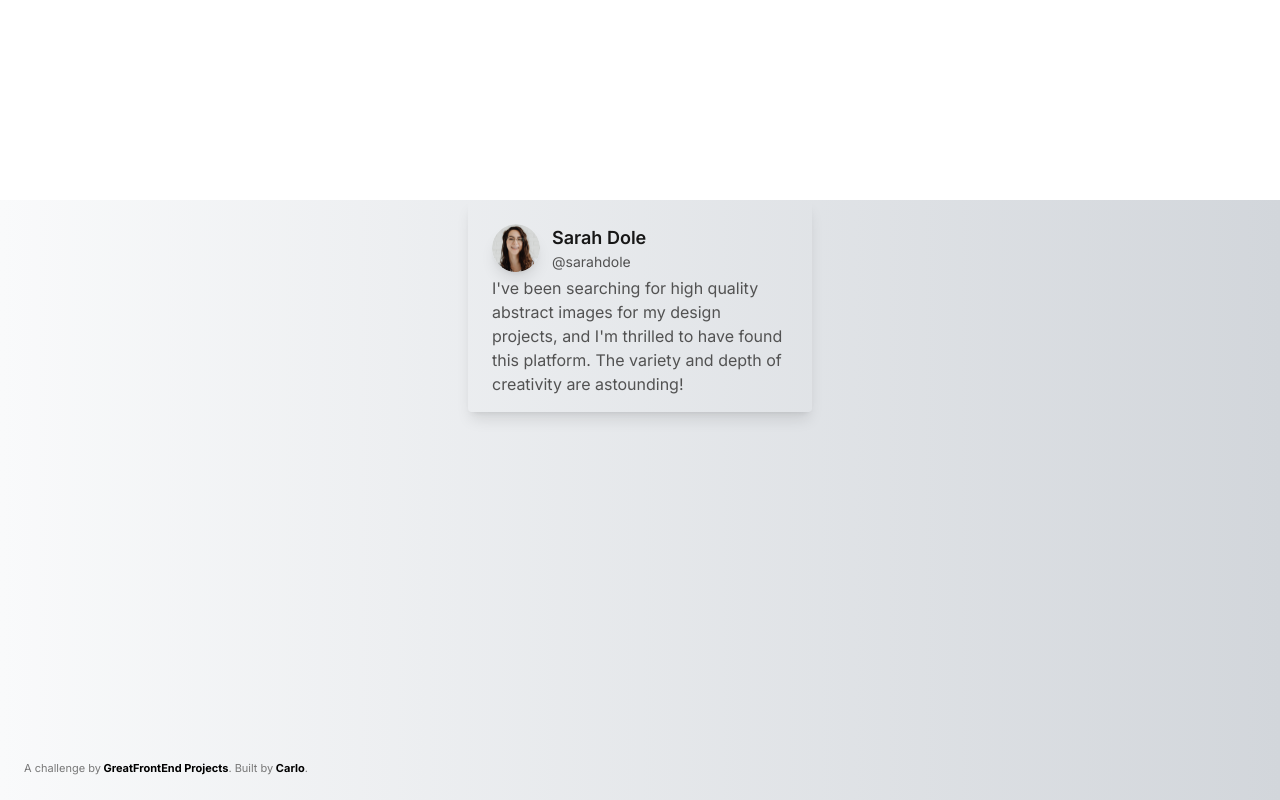
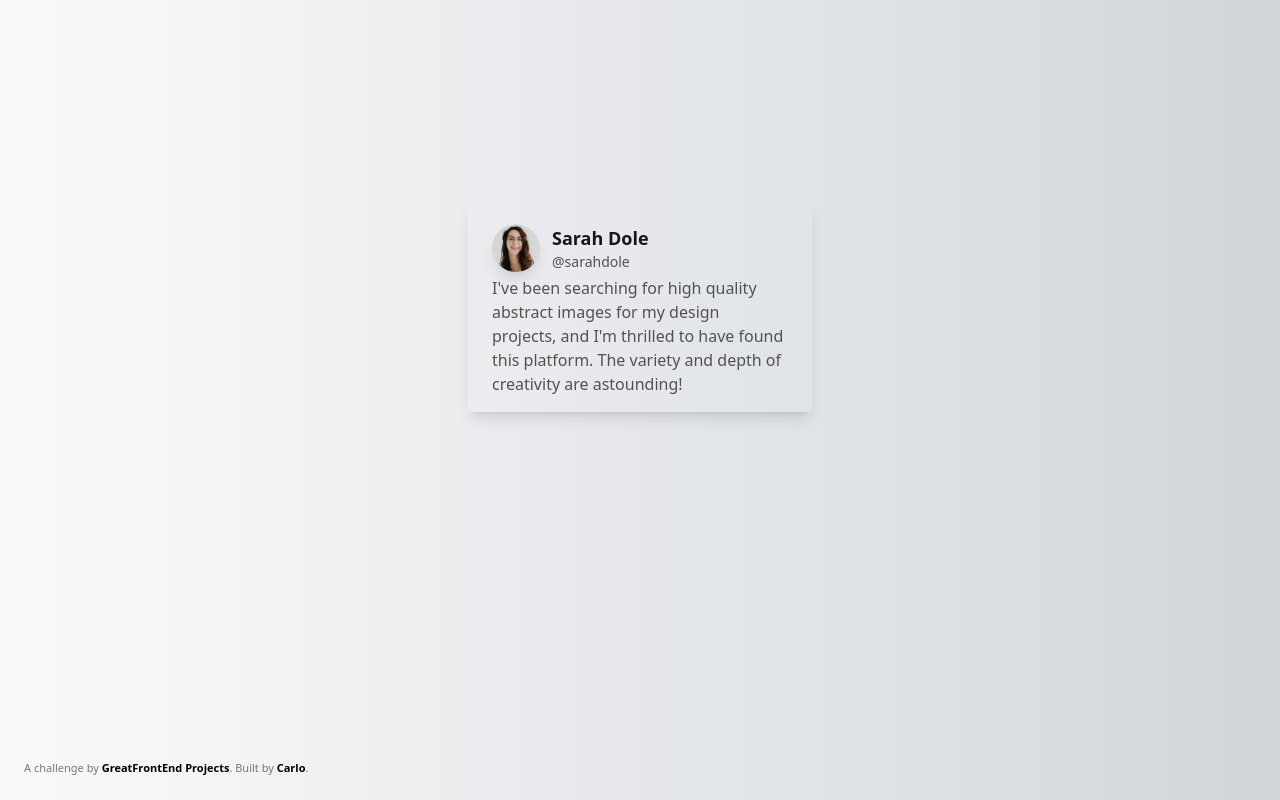
Before and after one commit to malixi/marketing-apps, a Next.js app: page / in a window 1280 px wide. Shown: the top 800 px of the page. Built offline with nearby package versions, Linux system fonts and the light colour scheme.

Commit message:
styling improvement

```diff
--- a/src/app/globals.css
+++ b/src/app/globals.css
@@ -8,7 +8,6 @@ body {
   font-family: "Noto Sans", system-ui, -apple-system, BlinkMacSystemFont,
     "Segoe UI", Roboto, Oxygen, Ubuntu, Cantarell, "Open Sans", "Helvetica Neue",
     sans-serif;
-  min-height: 100vh;
 
   -webkit-font-smoothing: antialiased;
   -moz-osx-font-smoothing: grayscale;
--- a/src/app/page.tsx
+++ b/src/app/page.tsx
@@ -9,8 +9,9 @@ const data = {
 
 export default function Home() {
   return (
-    <main className="bg-gradient-to-r from-[#F9FAFB] to-[#D2D6DB]">
-      <div className="flex h-screen flex-col items-center mt-[200px]">
+    <body className="h-screen w-screen bg-gradient-to-r from-[#F9FAFB] to-[#D2D6DB]">
+    <main>
+      <div className="flex flex-col items-center mt-[200px]">
       <Testimonials data={data} /></div>
       <div className="credits" data-gfe-screenshot-exclude="true">
       A challenge by
@@ -26,5 +27,6 @@ export default function Home() {
       >.
     </div>
     </main>
+    </body>
   );
 }
```
